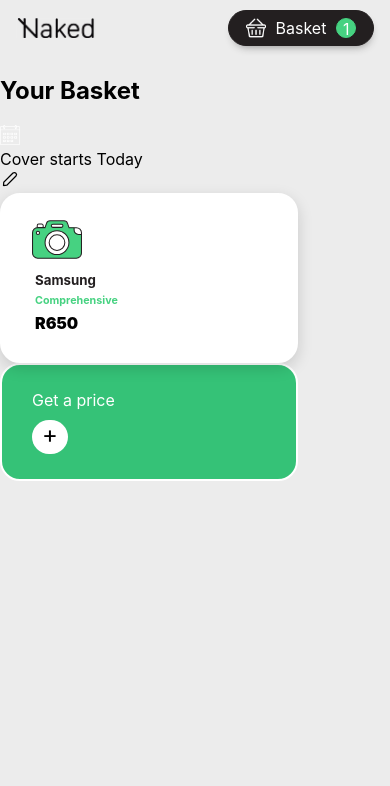
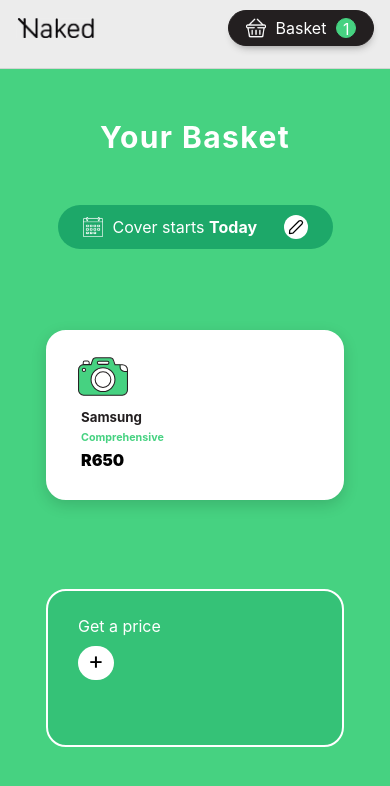
Before and after one commit to Plazmodium/NakedAssesment, a React (Create React App) app: page /basket in a window 390 px wide. Shown: the top 786 px of the page. Built offline with nearby package versions, Linux system fonts and the light colour scheme.

Commit message:
feature(app): styling

```diff
--- a/src/features/auth/login/login.component.css
+++ b/src/features/auth/login/login.component.css
@@ -1,3 +1,67 @@
+@media screen and (max-width: 768px) {
+	.form-container {
+		display: flex;
+		flex-direction: column;
+		justify-content: center;
+		align-items: center;
+		/* background-color: red; */
+		height: 85vh;
+	}
+
+	.input-container {
+		display: flex;
+		flex-direction: column;
+		justify-content: space-around;
+		align-items: center;
+		background-color: white;
+		border: 1px solid white;
+		border-radius: 20px;
+		padding: 40px;
+		height: 40vh;
+		box-shadow: #dedede 0px 20px 20px 0px;
+	}
+
+	.input {
+		height: 25px;
+		width: 30vh;
+		padding: 10px 0px 10px 10px;
+		border-radius: 5px;
+		border: solid 2px #d3d2d2;
+	}
+
+	.naked-icon-container {
+		position: relative;
+	}
+	.n-icon {
+		position: fixed;
+		top: 7em;
+		left: 131px;
+		width: 17%;
+	}
+
+	.signup-button {
+		color: white;
+		background-image: linear-gradient(to top, #32b877, #46d281);
+		border-radius: 60px;
+		border: 1px solid #46d281;
+		width: 75%;
+		height: 15%;
+		cursor: pointer;
+	}
+	.signup-button:hover {
+		box-shadow: 0px 4px 15px -4px grey;
+	}
+
+	.login-button {
+		color: #46d281;
+		cursor: pointer;
+		background: transparent;
+		border: 0px;
+		padding: 5px;
+		font-size: 12px;
+	}
+}
+
 @media screen and (min-width: 1024px) {
 	.form-container {
 		display: flex;
--- a/src/features/auth/login/login.component.js
+++ b/src/features/auth/login/login.component.js
@@ -11,23 +11,28 @@ export default function LoginComponent() {
 		<div>
 			<NavBar></NavBar>
 
-			<form class="form-container">
-				<div class="naked-icon-container">
-					<img class="n-icon" src={NakedIcon} alt="" />
+			<form className="form-container">
+				<div className="naked-icon-container">
+					<img className="n-icon" src={NakedIcon} alt="" />
 				</div>
-				<div class="input-container">
-					<input class="input" placeholder="Email" type="email" name="email" />
+				<div className="input-container">
 					<input
-						class="input"
+						className="input"
+						placeholder="Email"
+						type="email"
+						name="email"
+					/>
+					<input
+						className="input"
 						placeholder="Password"
 						type="password"
 						name="password"
 					/>
 
-					<button class="signup-button" onClick={toBasketClick}>
+					<button className="signup-button" onClick={toBasketClick}>
 						Login
 					</button>
-					<button class="login-button" onClick={toSignupClick}>
+					<button className="login-button" onClick={toSignupClick}>
 						Need an account?
 					</button>
 				</div>
--- a/src/features/auth/signup/signup.component.js
+++ b/src/features/auth/signup/signup.component.js
@@ -12,30 +12,35 @@ export default function SignupComponent() {
 		<div>
 			<NavBar></NavBar>
 
-			<form class="form-container">
-				<div class="naked-icon-container">
-					<img class="n-icon" src={NakedIcon} alt="" />
+			<form className="form-container">
+				<div className="naked-icon-container">
+					<img className="s-n-icon" src={NakedIcon} alt="" />
 				</div>
-				<div class="input-container">
-					<input class="input" placeholder="Name" type="text" name="name" />
+				<div className="s-input-container">
+					<input className="input" placeholder="Name" type="text" name="name" />
 					<input
-						class="input"
+						className="input"
 						placeholder="Surname"
 						type="text"
 						name="surname"
 					/>
-					<input class="input" placeholder="Email" type="email" name="email" />
 					<input
-						class="input"
+						className="input"
+						placeholder="Email"
+						type="email"
+						name="email"
+					/>
+					<input
+						className="input"
 						placeholder="Password"
 						type="password"
 						name="password"
 					/>
 
-					<button class="signup-button" onClick={toBasketClick}>
+					<button className="s-signup-button" onClick={toBasketClick}>
 						Create account
 					</button>
-					<button class="login-button" onClick={toLoginClick}>
+					<button className="s-login-button" onClick={toLoginClick}>
 						Already have an account?
 					</button>
 				</div>
--- a/src/features/basket/basked.component.js
+++ b/src/features/basket/basked.component.js
@@ -24,15 +24,15 @@ export default function BasketComponent() {
 			);
 		} else {
 			return (
-				<div class="calendar-pill-container">
-					<div class="pill-container">
-						<div class="pill-left">
+				<div className="calendar-pill-container">
+					<div className="pill-container">
+						<div className="pill-left">
 							<img src={CalendarIcon} alt="" width="20px" height="auto" />
-							<div class="cover-date-text">
-								Cover starts <span class="date-text">{coverStartDate}</span>{' '}
+							<div className="cover-date-text">
+								Cover starts <span className="date-text">{coverStartDate}</span>{' '}
 							</div>
 						</div>
-						<div class="pill-right">
+						<div className="pill-right">
 							<img
 								onClick={activateCalendar}
 								src={PencilIcon}
@@ -58,11 +58,11 @@ export default function BasketComponent() {
 	return (
 		<div>
 			<NavBar></NavBar>
-			<div class="basket-container">
-				<div class="data-container">
-					<h2 class="basket-title">Your Basket</h2>
+			<div className="basket-container">
+				<div className="data-container">
+					<h2 className="basket-title">Your Basket</h2>
 					{showCal()}
-					<div class="item-collection-container">
+					<div className="item-collection-container">
 						<ItemComponent></ItemComponent>
 					</div>
 				</div>
--- a/src/features/basket/basket.component.css
+++ b/src/features/basket/basket.component.css
@@ -1,3 +1,88 @@
+@media screen and (max-width: 768px) {
+	.basket-container {
+		position: fixed;
+		width: 100%;
+		height: 100%;
+		left: 0;
+		top: 8%;
+		background-color: #46d281;
+		z-index: 1px;
+		border-top: 0.5px solid lightgray;
+	}
+
+	.data-container {
+		display: flex;
+		flex-direction: column;
+		justify-content: space-evenly;
+		align-items: center;
+		/* background-color: red; */
+		height: 90vh;
+	}
+
+	.basket-title {
+		font-family: -apple-system, BlinkMacSystemFont, 'Segoe UI', Roboto, Oxygen,
+			Ubuntu, Cantarell, 'Open Sans', 'Helvetica Neue', sans-serif;
+		font-size: 30px;
+		font-weight: bold;
+		font-stretch: normal;
+		font-style: normal;
+		line-height: 0.47;
+		letter-spacing: 1.4px;
+		color: white;
+	}
+
+	.item-collection-container {
+		display: flex;
+		justify-content: space-around;
+		flex-direction: column;
+		flex-wrap: wrap;
+		height: 60vh;
+	}
+
+	.calendar-pill-container {
+		width: 225px;
+		padding: 10px 25px 10px 25px;
+		border-radius: 45px;
+		background-color: #1da869;
+	}
+
+	.pill-container {
+		display: flex;
+		justify-content: space-between;
+		flex-direction: row;
+		width: 100%;
+		align-items: center;
+	}
+
+	.pill-left {
+		display: flex;
+		width: 80%;
+		justify-content: flex-start;
+	}
+
+	.cover-date-text {
+		font-family: -apple-system, BlinkMacSystemFont, 'Segoe UI', Roboto, Oxygen,
+			Ubuntu, Cantarell, 'Open Sans', 'Helvetica Neue', sans-serif;
+		color: white;
+		margin: 0px 0px 0px 10px;
+	}
+	.date-text {
+		font-family: -apple-system, BlinkMacSystemFont, 'Segoe UI', Roboto, Oxygen,
+			Ubuntu, Cantarell, 'Open Sans', 'Helvetica Neue', sans-serif;
+		color: white;
+		font-weight: bold;
+	}
+
+	.pill-right {
+		display: flex;
+		justify-content: flex-end;
+		padding: 2px;
+		border-radius: 60px;
+		cursor: pointer;
+		background-color: white;
+	}
+}
+
 @media screen and (min-width: 1024px) {
 	.basket-container {
 		position: fixed;
--- a/src/shared/components/calendar-modal/calendar.component.css
+++ b/src/shared/components/calendar-modal/calendar.component.css
@@ -24,6 +24,18 @@
 }
 
 .close-button {
-	padding: 20px 0px 0px 0px;
+	padding: 5px 0px 5px 0px;
+	margin: 10px;
+	text-align: center;
+	color: white;
+	background-image: linear-gradient(to top, #32b877, #46d281);
+	border-radius: 60px;
+	border: 1px solid #46d281;
+	width: 30%;
+	height: 25%;
+	cursor: pointer;
+}
+
+.close-container {
 	text-align: center;
 }
--- a/src/shared/components/calendar-modal/calendar.component.js
+++ b/src/shared/components/calendar-modal/calendar.component.js
@@ -6,9 +6,9 @@ export const CalendarModal = (props) => {
 	let { handleClose, dateSelected } = props;
 	const [dateValue] = useState(new Date());
 	return (
-		<div class="modal">
-			<div class="modal-content">
-				<div class="modal-title">
+		<div className="modal">
+			<div className="modal-content">
+				<div className="modal-title">
 					<h3>Please choose a date</h3>
 				</div>
 				<Calendar
@@ -18,8 +18,8 @@ export const CalendarModal = (props) => {
 					minDate={new Date()}
 					format="dd-MMMM-d-yyyy"
 				/>
-				<div class="close-button">
-					<button type="button" onClick={handleClose}>
+				<div className="close-container">
+					<button className="close-button" type="button" onClick={handleClose}>
 						Close
 					</button>
 				</div>
--- a/src/shared/components/item/item.component.css
+++ b/src/shared/components/item/item.component.css
@@ -1,3 +1,79 @@
+@media screen and (max-width: 768px) {
+	.empty-component-container {
+		padding: 25px 120px 65px 30px;
+		border-radius: 20px;
+		border: solid 2px white;
+		background: #35c277;
+		width: 9em;
+	}
+
+	.product-component-container {
+		position: relative;
+		padding: 25px 120px 25px 30px;
+		border-radius: 20px;
+		border: solid 2px white;
+		background: white;
+		width: 9em;
+		box-shadow: 0px 5px 15px 0 rgba(0, 0, 0, 0.15);
+		display: flex;
+		flex-direction: row;
+	}
+
+	.products {
+		display: flex;
+		flex-direction: column;
+		justify-content: flex-start;
+	}
+
+	.delete {
+		display: flex;
+		justify-content: flex-end;
+		position: fixed;
+		left: 460px;
+		cursor: pointer;
+	}
+	.delete:hover {
+		color: #35c277;
+	}
+
+	.add-description {
+		color: white;
+		font-family: -apple-system, BlinkMacSystemFont, 'Segoe UI', Roboto, Oxygen,
+			Ubuntu, Cantarell, 'Open Sans', 'Helvetica Neue', sans-serif;
+	}
+
+	.add-icon {
+		background: white;
+		border-radius: 30px;
+		font-size: 24px;
+		padding: 0px 10px 5px 10px;
+		width: fit-content;
+		margin: 10px 0px 0px 0px;
+		cursor: pointer;
+	}
+
+	.item-name {
+		margin: 3px;
+		color: #231f20;
+	}
+
+	.item-description {
+		margin: 3px;
+		color: #46d281;
+	}
+
+	.price-description {
+		margin: 3px;
+		color: black;
+		font-weight: 900;
+	}
+
+	.product-icon {
+		margin: 0px 0px 10px 0px;
+	}
+}
+
+@media screen and (min-width: 1024px) {
 	.empty-component-container {
 		padding: 25px 120px 25px 30px;
 		border-radius: 20px;
@@ -70,3 +146,4 @@
 	.product-icon {
 		margin: 0px 0px 10px 0px;
 	}
+}
--- a/src/shared/components/item/item.component.js
+++ b/src/shared/components/item/item.component.js
@@ -4,22 +4,22 @@ import ItemIcon from '../../../assets/camera.svg';
 export default function ItemComponent() {
 	function emptyComponent() {
 		return (
-			<div class="empty-component-container">
-				<div class="add-description">Get a price</div>
-				<div class="add-icon">+</div>
+			<div className="empty-component-container">
+				<div className="add-description">Get a price</div>
+				<div className="add-icon">+</div>
 			</div>
 		);
 	}
 
 	function filledProduct() {
 		return (
-			<div class="product-component-container">
-				<div class="products">
-					<div class="delete">X</div>
-					<img src={ItemIcon} alt="" width="50px" class="product-icon" />
-					<h5 class="item-name">Samsung</h5>
-					<h6 class="item-description">Comprehensive</h6>
-					<h7 class="price-description">R650</h7>
+			<div className="product-component-container">
+				<div className="products">
+					<div className="delete">X</div>
+					<img src={ItemIcon} alt="" width="50px" className="product-icon" />
+					<h5 className="item-name">Samsung</h5>
+					<h6 className="item-description">Comprehensive</h6>
+					<h7 className="price-description">R650</h7>
 				</div>
 			</div>
 		);
```
Also changed, not shown: src/features/auth/signup/signup.component.css (+30 -19 lines). Lines whose indentation alone changed are shown as unchanged.
